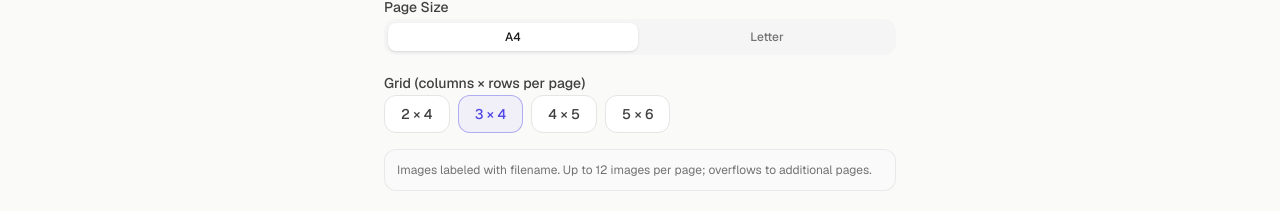
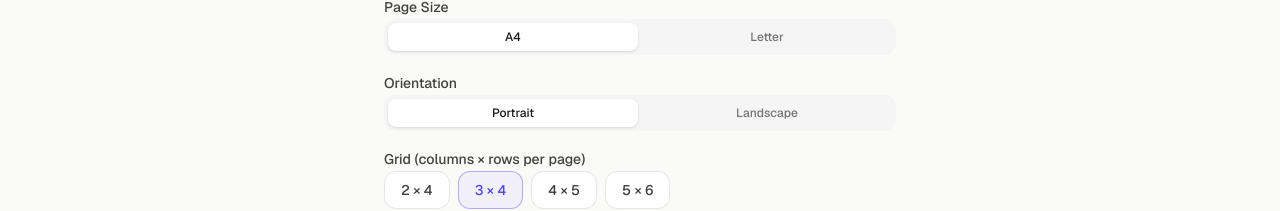
Before and after one commit to kopipes/quickdrop, a Next.js app in the folder frontend/: page /image/contact-sheet in a window 1280 px wide. Shown: the part 482-693 px from the top of the page. Built offline with nearby package versions, Linux system fonts and the light colour scheme; no server answers.

Commit message:
Add landscape orientation option to Contact Sheet

```diff
--- a/frontend/src/app/image/contact-sheet/page.tsx
+++ b/frontend/src/app/image/contact-sheet/page.tsx
@@ -18,6 +18,7 @@ const GRID_OPTIONS = [
 
 export default function ContactSheetPage() {
   const [pg, setPg] = useState('a4');
+  const [orientation, setOrientation] = useState('portrait');
   const [grid, setGrid] = useState(GRID_OPTIONS[1]);
 
   return (
@@ -25,7 +26,7 @@ export default function ContactSheetPage() {
       tool="contact_sheet" title="Contact Sheet" description="Arrange multiple images into a printable PDF grid."
       accept=".jpg,.jpeg,.png,.webp" multiple maxSize={MAX_IMAGE} maxFiles={500}
       resultTitle="Contact sheet ready" processLabel="Create Contact Sheet"
-      buildOptions={() => ({ columns: grid.cols, rows: grid.rows, spacing: 8, labels: true, page_size: pg })}
+      buildOptions={() => ({ columns: grid.cols, rows: grid.rows, spacing: 8, labels: true, page_size: pg, orientation })}
       settings={
         <div className="space-y-4">
           <div className="space-y-2">
@@ -33,6 +34,14 @@ export default function ContactSheetPage() {
             <div className="flex gap-1 rounded-xl bg-neutral-100 p-1">
               {PAGE_SIZES.map((s) => (
                 <button key={s.value} onClick={() => setPg(s.value)} className={`flex-1 rounded-lg px-2 py-1.5 text-xs font-medium transition-colors ${pg === s.value ? 'bg-white text-neutral-900 shadow-sm' : 'text-neutral-500 hover:text-neutral-700'}`}>{s.label}</button>
+              ))}
+            </div>
+          </div>
+          <div className="space-y-2">
+            <label className="text-sm font-medium text-neutral-700">Orientation</label>
+            <div className="flex gap-1 rounded-xl bg-neutral-100 p-1">
+              {[['portrait', 'Portrait'], ['landscape', 'Landscape']].map(([v, l]) => (
+                <button key={v} onClick={() => setOrientation(v)} className={`flex-1 rounded-lg px-2 py-1.5 text-xs font-medium transition-colors ${orientation === v ? 'bg-white text-neutral-900 shadow-sm' : 'text-neutral-500 hover:text-neutral-700'}`}>{l}</button>
               ))}
             </div>
           </div>
```
Also changed, not shown: 2 other files (tests, documents, lock files or other folders).
